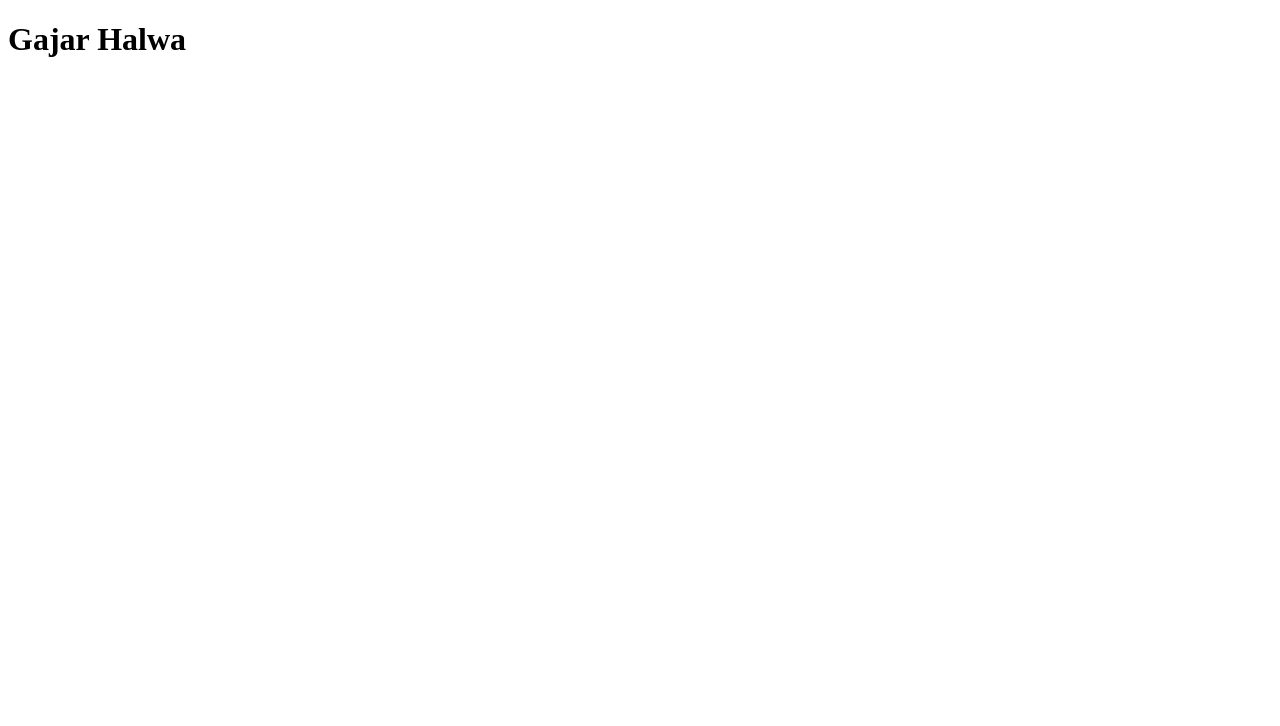
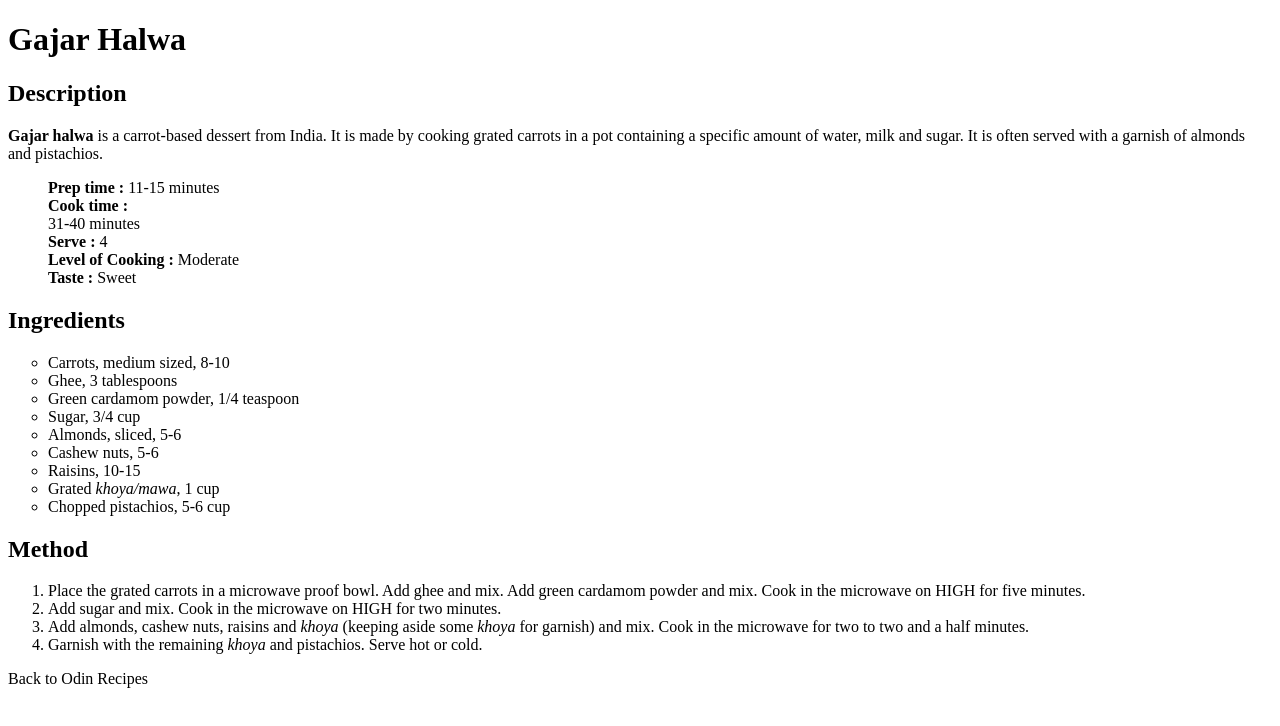
Before and after one commit to tournesol9/odin-recipes, a plain HTML site: page recipes/gajar-halwa.html in a window 1280 px wide. Drawn offline with Linux system fonts and the light colour scheme.

Commit message:
docs: add content to gajar-halwa.html
Added h2 headings for Description, Ingredients and Method. Added required unordered lists and ordered list. Other tags used: <p>, <strong> and <i>.

```diff
--- a/recipes/gajar-halwa.html
+++ b/recipes/gajar-halwa.html
@@ -9,6 +9,37 @@
 
 <body>
     <h1>Gajar Halwa</h1>
+      <h2>Description</h2>
+        <p><b>Gajar halwa</b> is a carrot-based dessert from India. It is made by cooking grated carrots in a pot containing a specific amount of water, milk and sugar. It is often served with a garnish of almonds and pistachios.</p>
+        <ul style="list-style-type: none">
+            <li><strong>Prep time : </strong>11-15 minutes</li>
+            <li><strong>Cook time : </strong></li>31-40 minutes</li>
+            <li><strong>Serve : </strong>4</li>
+            <li><strong>Level of Cooking : </strong>Moderate</li>
+            <li><strong>Taste : </strong>Sweet</li>
+        </ul>
+
+      <h2>Ingredients</h2>
+        <ul style="list-style-type: circle">
+            <li>Carrots, medium sized, 8-10</li>
+            <li>Ghee, 3 tablespoons</li>
+            <li>Green cardamom powder, 1/4 teaspoon</li>
+            <li>Sugar, 3/4 cup</li>
+            <li>Almonds, sliced, 5-6</li>
+            <li>Cashew nuts, 5-6</li>
+            <li>Raisins, 10-15</li>
+            <li>Grated <i>khoya/mawa</i>, 1 cup</li>
+            <li>Chopped pistachios, 5-6 cup</li>
+        </ul>
+
+      <h2>Method</h2>
+      <ol>
+        <li>Place the grated carrots in a microwave proof bowl. Add ghee and mix. Add green cardamom powder and mix. Cook in the microwave on HIGH for five minutes.</li>
+        <li>Add sugar and mix. Cook in the microwave on HIGH for two minutes.</li>
+        <li>Add almonds, cashew nuts, raisins and <i>khoya</i> (keeping aside some <i>khoya</i> for garnish) and mix. Cook in the microwave for two to two and a half minutes.</li>
+        <li>Garnish with the remaining <i>khoya</i> and pistachios. Serve hot or cold.</li>
+      </ol>
+    <p>Back to Odin Recipes</p>
 </body>
 
 
```
